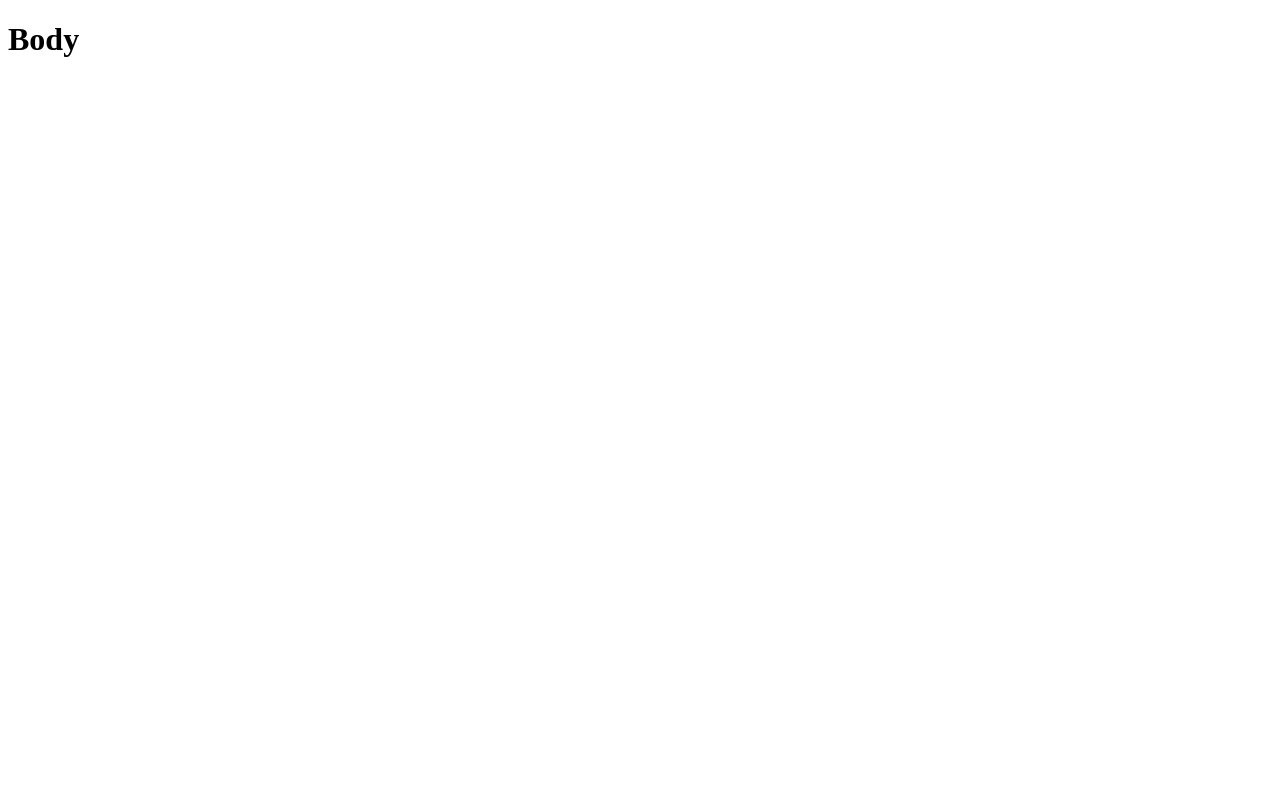
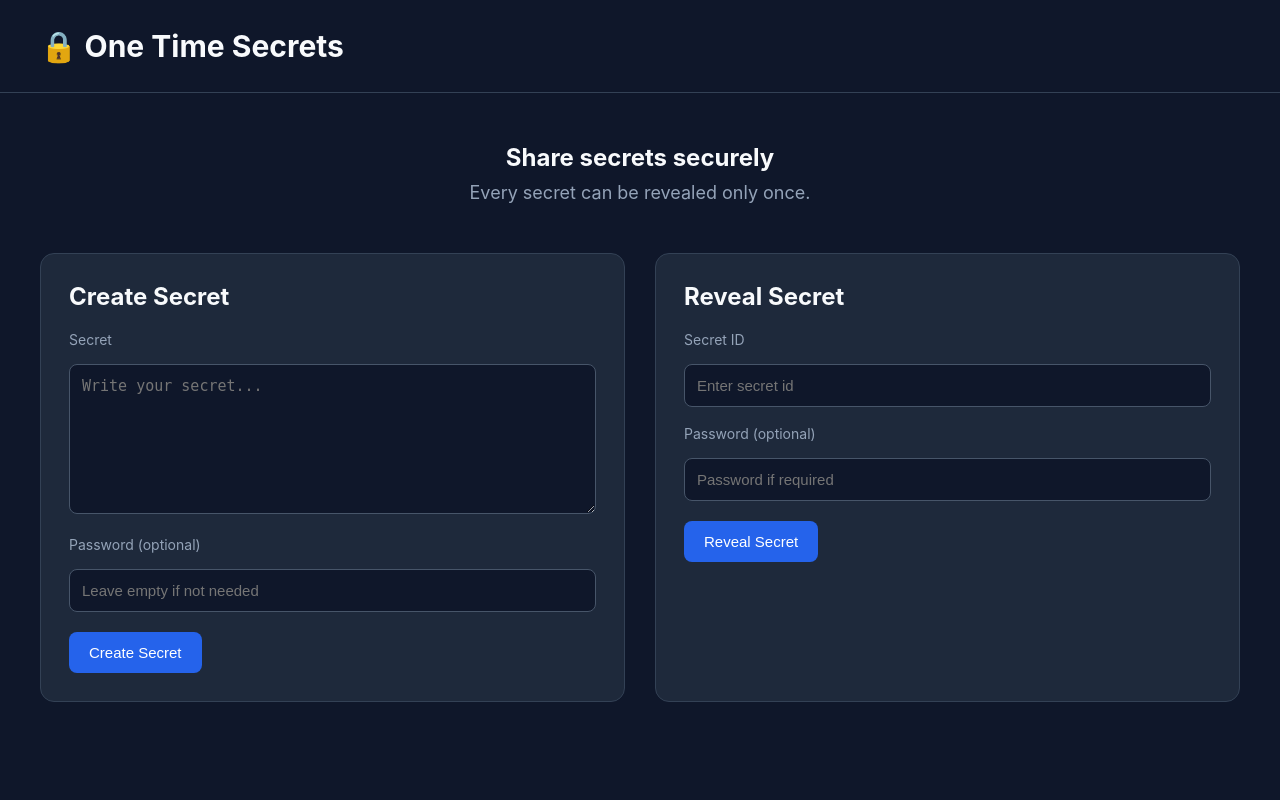
Before and after one commit to obsessed776/backend-test-task-one-time-secret, a FastAPI app: page / in a window 1280 px wide. Before the commit the page is almost empty. Run offline with FastAPI, Linux system fonts and the light colour scheme.

Commit message:
add base and index templates

```diff
--- /dev/null
+++ b/src/templates/base.html
@@ -0,0 +1,133 @@
+<!DOCTYPE html>
+<html lang="en">
+<head>
+    <meta charset="UTF-8">
+    <meta name="viewport" content="width=device-width, initial-scale=1.0">
+
+    <title>{% block title %}One Time Secrets{% endblock %}</title>
+
+    <style>
+        * {
+            margin: 0;
+            padding: 0;
+            box-sizing: border-box;
+        }
+
+        :root {
+            --bg: #0f172a;
+            --surface: #1e293b;
+            --border: #334155;
+            --text: #f8fafc;
+            --muted: #94a3b8;
+            --primary: #2563eb;
+            --primary-hover: #1d4ed8;
+            --success: #22c55e;
+            --danger: #dc2626;
+        }
+
+        body {
+            background: var(--bg);
+            color: var(--text);
+            font-family: Inter, Arial, sans-serif;
+            min-height: 100vh;
+        }
+
+        .container {
+            width: min(1200px, calc(100% - 40px));
+            margin: 0 auto;
+        }
+
+        header {
+            padding: 28px 0;
+            border-bottom: 1px solid var(--border);
+            margin-bottom: 50px;
+        }
+
+        header h1 {
+            font-size: 30px;
+            font-weight: 700;
+        }
+
+        header a {
+            color: inherit;
+            text-decoration: none;
+        }
+
+        main {
+            padding-bottom: 60px;
+        }
+
+        .card {
+            background: var(--surface);
+            border: 1px solid var(--border);
+            border-radius: 14px;
+            padding: 28px;
+        }
+
+        input,
+        textarea {
+            width: 100%;
+            padding: 12px;
+            margin-top: 8px;
+            background: var(--bg);
+            color: var(--text);
+            border: 1px solid #475569;
+            border-radius: 8px;
+            font-size: 15px;
+        }
+
+        textarea {
+            resize: vertical;
+            min-height: 150px;
+        }
+
+        input:focus,
+        textarea:focus {
+            outline: none;
+            border-color: var(--primary);
+        }
+
+        button {
+            margin-top: 20px;
+            padding: 12px 20px;
+            background: var(--primary);
+            color: white;
+            border: none;
+            border-radius: 8px;
+            cursor: pointer;
+            font-size: 15px;
+        }
+
+        button:hover {
+            background: var(--primary-hover);
+        }
+
+        .success {
+            color: var(--success);
+        }
+
+        .error {
+            color: var(--danger);
+        }
+
+        {% block styles %}{% endblock %}
+    </style>
+</head>
+<body>
+
+<header>
+    <div class="container">
+        <h1>
+            <a href="/">🔒 One Time Secrets</a>
+        </h1>
+    </div>
+</header>
+
+<main class="container">
+    {% block content %}{% endblock %}
+</main>
+
+{% block scripts %}{% endblock %}
+
+</body>
+</html>
--- a/src/templates/index.html
+++ b/src/templates/index.html
@@ -1,10 +1,185 @@
-<!DOCTYPE html>
-<html lang="en">
-<head>
-  <meta charset="UTF-8">
-  <title>Title</title>
-</head>
-<body>
-  <h1>Body</h1>
-</body>
-</html>
+{% extends "base.html" %}
+
+{% block styles %}
+
+.grid {
+    display: grid;
+    grid-template-columns: repeat(auto-fit, minmax(420px, 1fr));
+    gap: 30px;
+}
+
+.card h2 {
+    margin-bottom: 20px;
+}
+
+.subtitle {
+    text-align: center;
+    color: var(--muted);
+    margin-bottom: 50px;
+    font-size: 18px;
+}
+
+label {
+    display: block;
+    margin-top: 18px;
+    margin-bottom: 8px;
+    color: var(--muted);
+    font-size: 14px;
+}
+
+.result {
+    margin-top: 24px;
+    padding: 16px;
+    background: var(--bg);
+    border: 1px solid var(--border);
+    border-radius: 8px;
+}
+
+.secret {
+    margin-top: 10px;
+    font-family: monospace;
+    color: var(--success);
+    word-break: break-word;
+}
+
+.message {
+    margin-top: 20px;
+    padding: 14px;
+    border-radius: 8px;
+}
+
+.message.error {
+    background: rgba(220, 38, 38, .15);
+    border: 1px solid var(--danger);
+}
+
+.message.success {
+    background: rgba(34, 197, 94, .15);
+    border: 1px solid var(--success);
+}
+
+@media (max-width: 900px) {
+    .grid {
+        grid-template-columns: 1fr;
+    }
+}
+
+{% endblock %}
+
+
+{% block content %}
+
+<h2 style="text-align:center; margin-bottom:10px;">
+    Share secrets securely
+</h2>
+
+<p class="subtitle">
+    Every secret can be revealed only once.
+</p>
+
+<div class="grid">
+
+    <div class="card">
+
+        <h2>Create Secret</h2>
+
+        <form action="/conceal" method="post">
+
+            <label for="secret">
+                Secret
+            </label>
+
+            <textarea
+                id="secret"
+                name="secret"
+                placeholder="Write your secret..."
+                required
+            ></textarea>
+
+            <label for="create-password">
+                Password (optional)
+            </label>
+
+            <input
+                id="create-password"
+                type="password"
+                name="password"
+                placeholder="Leave empty if not needed"
+            >
+
+            <button type="submit">
+                Create Secret
+            </button>
+
+        </form>
+
+    </div>
+
+    <div class="card">
+
+        <h2>Reveal Secret</h2>
+
+        <form action="/reveal" method="post">
+
+            <label for="secret-id">
+                Secret ID
+            </label>
+
+            <input
+                id="secret-id"
+                type="text"
+                name="secret_id"
+                placeholder="Enter secret id"
+                required
+            >
+
+            <label for="reveal-password">
+                Password (optional)
+            </label>
+
+            <input
+                id="reveal-password"
+                type="password"
+                name="password"
+                placeholder="Password if required"
+            >
+
+            <button type="submit">
+                Reveal Secret
+            </button>
+
+        </form>
+
+    </div>
+
+</div>
+
+{% if created_secret %}
+<div class="message success">
+    Secret created successfully.<br><br>
+
+    <strong>Secret ID</strong>
+
+    <div class="secret">
+        {{ created_secret }}
+    </div>
+</div>
+{% endif %}
+
+{% if revealed_secret %}
+<div class="message success">
+    <strong>Secret</strong>
+
+    <div class="secret">
+        {{ revealed_secret }}
+    </div>
+</div>
+{% endif %}
+
+{% if error %}
+<div class="message error">
+    {{ error }}
+</div>
+{% endif %}
+
+{% endblock %}
```
